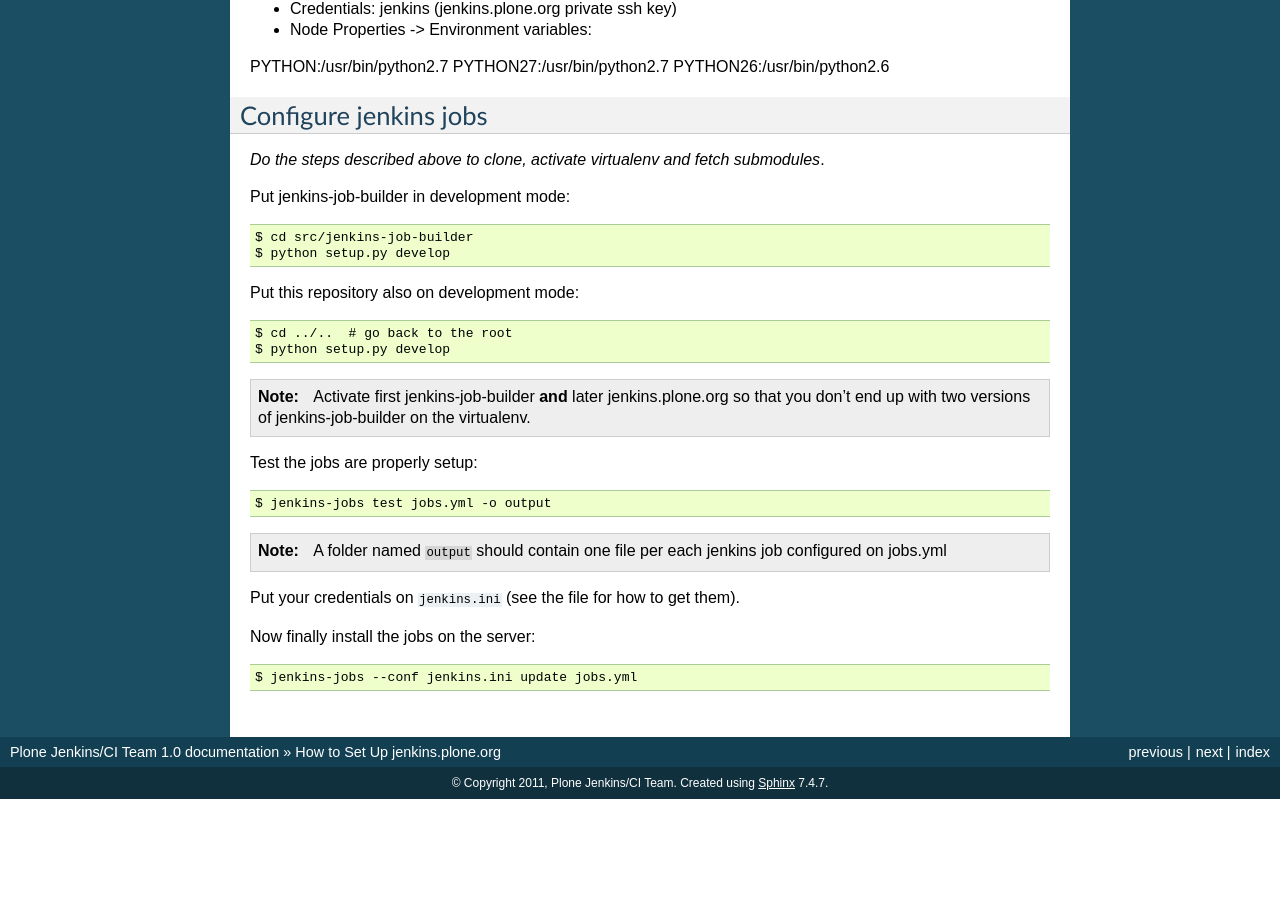
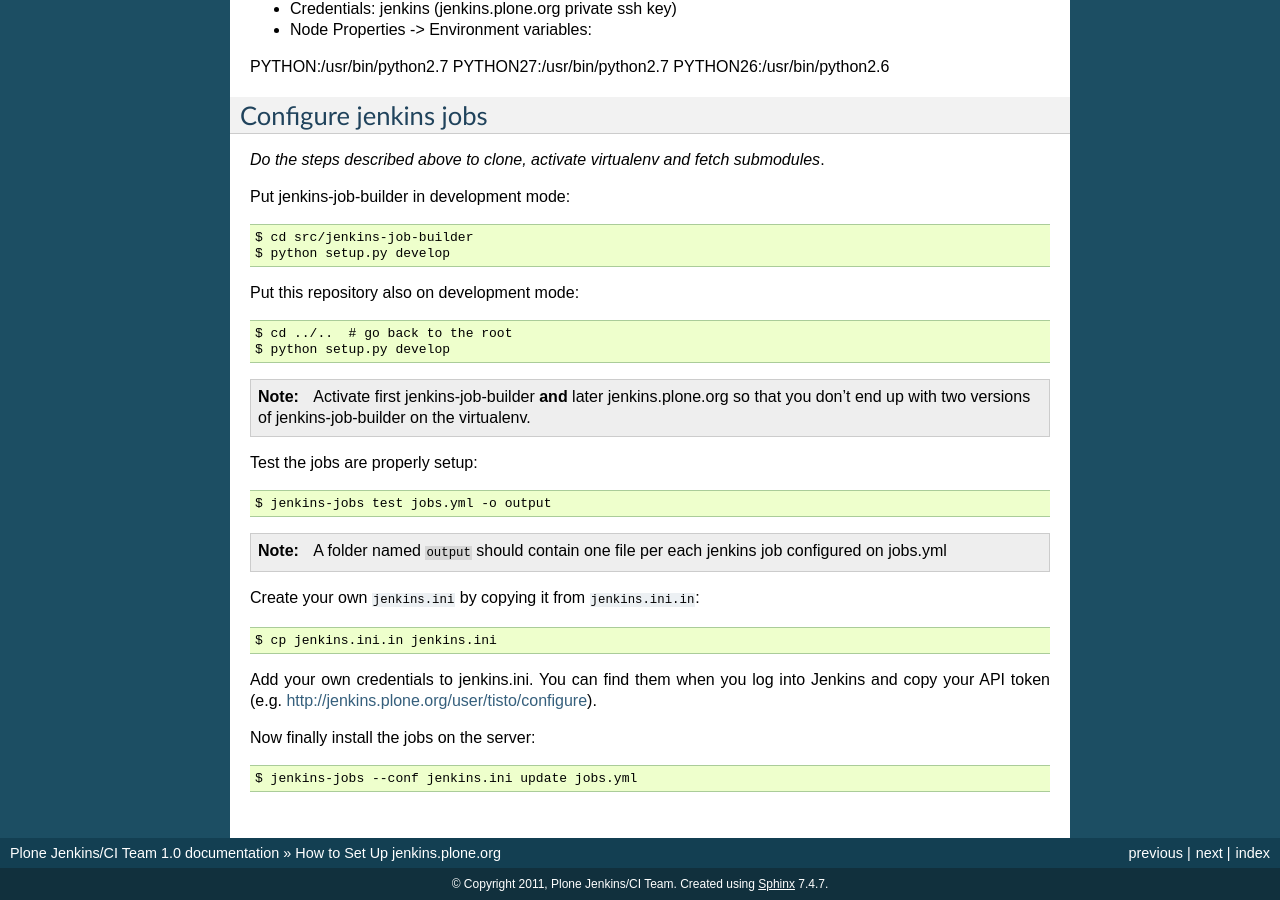
Before and after one commit to plone/jenkins.plone.org, a Sphinx documentation site: the page built from docs/source/setup.rst, in a window 1280 px wide and 900 px high, scrolled down 1309 px. Built offline with Sphinx 7.4.7, drawn with Linux system fonts in a browser that asks for light colours; before the commit the page ends 2108 px from its top, so only the background shows below that.

Commit message:
Update docs on jenkins.ini.in.

```diff
--- a/docs/source/setup.rst
+++ b/docs/source/setup.rst
@@ -103,7 +103,11 @@
    A folder named ``output`` should contain one file per each jenkins job
    configured on jobs.yml
 
-Put your credentials on ``jenkins.ini`` (see the file for how to get them).
+Create your own ``jenkins.ini`` by copying it from ``jenkins.ini.in``::
+
+  $ cp jenkins.ini.in jenkins.ini
+
+Add your own credentials to jenkins.ini. You can find them when you log into Jenkins and copy your API token (e.g. http://jenkins.plone.org/user/tisto/configure).
 
 Now finally install the jobs on the server::
 
```
